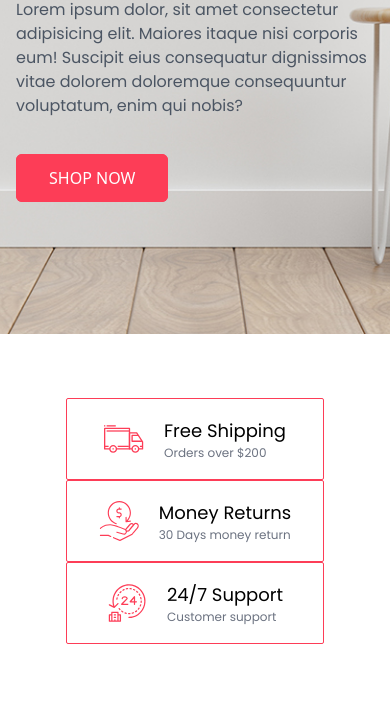
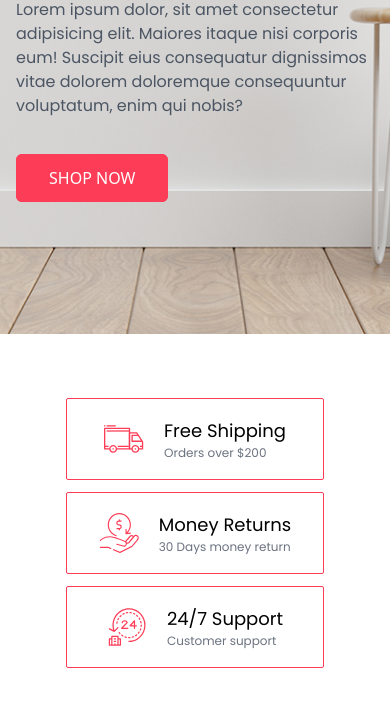
Before and after one commit to rohit-rambade/rafcart-clone, a website: page index.html in a window 390 px wide. Shown: the part 318-1023 px from the top of the page. Drawn offline with nearby package versions, Linux system fonts and the light colour scheme; files that its build step writes are made by us from their sources.

Commit message:
feature gap fix

```diff
--- a/index.html
+++ b/index.html
@@ -168,7 +168,7 @@
 
 
   <div class="container py-16 font-poppins">
-    <div class="lg:w-10/12 grid md:grid-cols-3 lg:gap-6   mx-auto justify-center">
+    <div class="lg:w-10/12 grid gap-3 md:grid-cols-3 lg:gap-6   mx-auto justify-center">
         <div class="border border-primary rounded-sm px-8 lg:px-3 lg:py-6 py-4 flex justify-center items-center gap-5  hover:border-slate-400 hover:bg-gray-200 duration-300  transition">
           <img src="./images/delivery-van.svg" alt="delivery-van" class="w-10 lg:w-12 h-12 object-contain ">
           <div>
```
